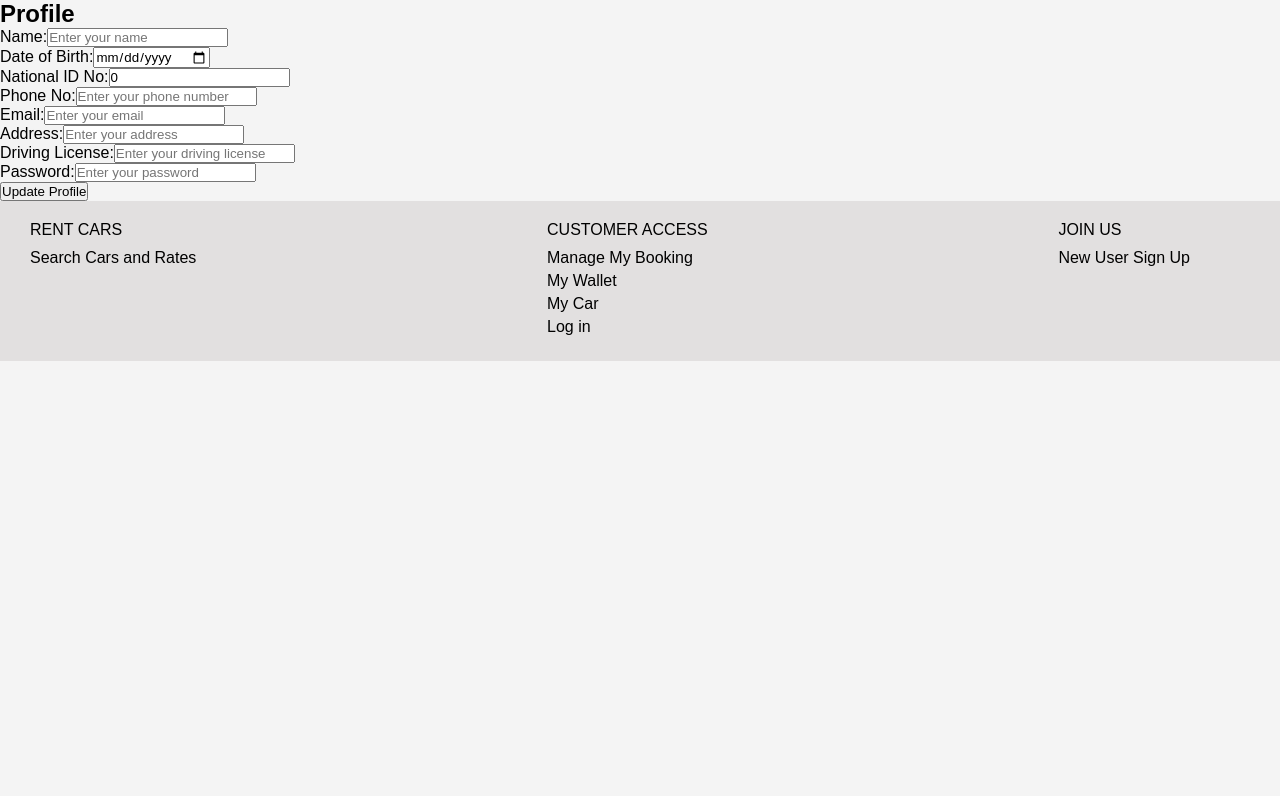
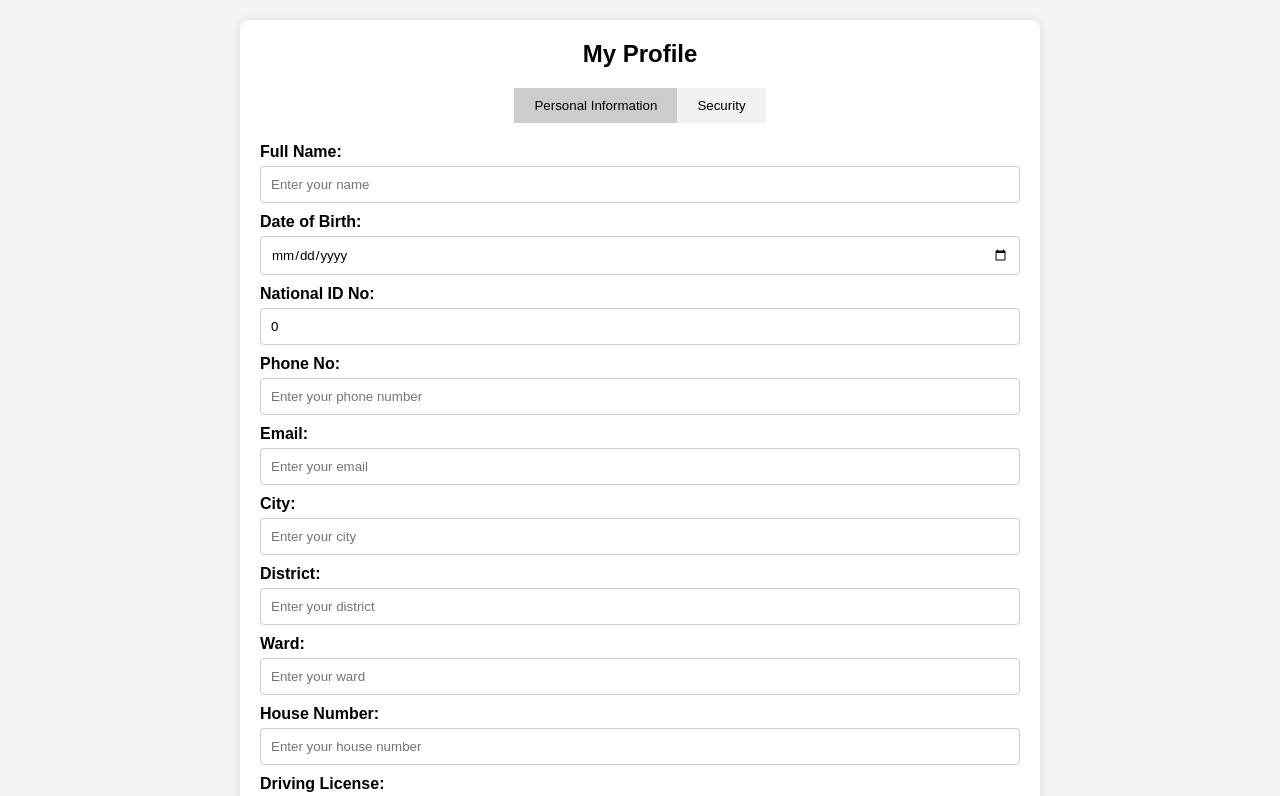
Before and after one commit to thanhsuy/TTDN-FrontEnd, a Next.js app: page /profile in a window 1280 px wide. Shown: the top 796 px of the page. Built offline with nearby package versions, Linux system fonts and the light colour scheme; no server answers.

Commit message:
Update FE 7/8

```diff
--- a/src/app/profile/page.tsx
+++ b/src/app/profile/page.tsx
@@ -2,29 +2,32 @@
 
 import React, { useEffect, useState } from "react";
 import { fetchProfile, updateProfile } from "../services/api";
-import { ProfileData } from "../interfaces"; // Import từ file interfaces.ts
+import { ProfileData } from "../interfaces";
 import { useRouter } from "next/navigation";
 import Head from "next/head";
 import Footer from "@/components/Footerowner";
-import "../styles.css";
 import { getUser } from "@/components/UserInfo";
 import Navbar from "../../components/Navbarowner";
+import "../styles.css";
+import "./profile.css";
 
 const ProfilePage: React.FC = () => {
   const router = useRouter();
   const [user, setUser] = useState<{ result: { name: string; role: string } } | null>(null);
   const [profileData, setProfileData] = useState<ProfileData>({
-    iduser: 0, // Chuyển thành số
+    iduser: 0,
     name: "",
     dateofbirth: "",
-    nationalidno: 0, // Giữ nguyên kiểu number
+    nationalidno: 0,
     phoneno: "",
     email: "",
     address: "",
     drivinglicense: "",
     password: "",
-    // role: '',
-    // wallet: 0, // Giữ nguyên kiểu number
+    housenumber: "",
+    ward: "",
+    district: "",
+    city: ""
   });
 
   useEffect(() => {
@@ -43,13 +46,25 @@ const ProfilePage: React.FC = () => {
       try {
         const data = await fetchProfile();
         console.log("Fetched profile:", data);
-        setProfileData(data.result);
+        const addressParts = data.result.address.split(",");
+        const addressReverse = addressParts.reverse();
+
+        setProfileData({
+          ...data.result,
+          housenumber: addressReverse[3] || "",
+          ward: addressReverse[2] || "",
+          district: addressReverse[1] || "",
+          city: addressReverse[0] || ""
+        });
       } catch (error) {
         console.error("Error fetching profile:", error);
       }
     };
 
     fetchData();
+
+    // Open the Personal Information tab by default
+    (document.getElementById("defaultOpen") as HTMLElement).click();
   }, []);
 
   const handleInputChange = (e: React.ChangeEvent<HTMLInputElement>) => {
@@ -58,22 +73,38 @@ const ProfilePage: React.FC = () => {
       ...profileData,
       [name]: ["iduser", "nationalidno", "wallet"].includes(name)
         ? Number(value)
-        : value, // Chuyển đổi giá trị thành số nếu cần thiết
+        : value,
     });
   };
 
   const handleSubmit = async (e: React.FormEvent) => {
     e.preventDefault();
     try {
-      const data = await updateProfile(profileData.iduser, profileData);
+      const updatedProfileData = {
+        ...profileData,
+        address: `${profileData.housenumber},${profileData.ward},${profileData.district},${profileData.city}`
+      };
+      const data = await updateProfile(profileData.iduser, updatedProfileData);
       router.back();
       console.log("Profile updated:", data);
-      // Hiển thị thông báo thành công hoặc cập nhật giao diện người dùng
     } catch (error) {
       console.error("Error updating profile:", error);
-      // Hiển thị thông báo lỗi cho người dùng
     }
   };
+
+  const openTab = (evt: React.MouseEvent<HTMLButtonElement>, tabName: string) => {
+    let i, tabcontent, tablinks;
+    tabcontent = document.getElementsByClassName("tabcontent");
+    for (i = 0; i < tabcontent.length; i++) {
+      (tabcontent[i] as HTMLElement).style.display = "none";
+    }
+    tablinks = document.getElementsByClassName("tablinks");
+    for (i = 0; i < tablinks.length; i++) {
+      (tablinks[i] as HTMLElement).className = tablinks[i].className.replace(" active", "");
+    }
+    (document.getElementById(tabName) as HTMLElement).style.display = "block";
+    evt.currentTarget.className += " active";
+  }
 
   return (
     <>
@@ -82,11 +113,16 @@ const ProfilePage: React.FC = () => {
         <link rel="stylesheet" href="styles.css" />
       </Head>
       {user && <Navbar name={user.result.name} role={user.result.role} />}
-    <div>
-      <h2>Profile</h2>
-      <form onSubmit={handleSubmit}>
-        <div>
-          <label htmlFor="name">Name:</label>
+      <div className="profile-container">
+        <h2>My Profile</h2>
+        <div className="tabs">
+          <button className="tablinks" id="defaultOpen" onClick={(e) => openTab(e, 'PersonalInfo')}>Personal Information</button>
+          <button className="tablinks" onClick={(e) => openTab(e, 'Security')}>Security</button>
+        </div>
+        <div id="PersonalInfo" className="tabcontent">
+          <form className="profile-form" onSubmit={handleSubmit}>
+            <div className="form-group">
+              <label htmlFor="name">Full Name:</label>
               <input
                 type="text"
                 id="name"
@@ -96,7 +132,7 @@ const ProfilePage: React.FC = () => {
                 placeholder="Enter your name"
               />
             </div>
-        <div>
+            <div className="form-group">
               <label htmlFor="dateofbirth">Date of Birth:</label>
               <input
                 type="date"
@@ -104,10 +140,9 @@ const ProfilePage: React.FC = () => {
                 name="dateofbirth"
                 value={profileData.dateofbirth}
                 onChange={handleInputChange}
-            placeholder="Enter your date of birth"
               />
             </div>
-        <div>
+            <div className="form-group">
               <label htmlFor="nationalidno">National ID No:</label>
               <input
                 type="number"
@@ -118,7 +153,7 @@ const ProfilePage: React.FC = () => {
                 placeholder="Enter your national ID number"
               />
             </div>
-        <div>
+            <div className="form-group">
               <label htmlFor="phoneno">Phone No:</label>
               <input
                 type="text"
@@ -129,7 +164,7 @@ const ProfilePage: React.FC = () => {
                 placeholder="Enter your phone number"
               />
             </div>
-        <div>
+            <div className="form-group">
               <label htmlFor="email">Email:</label>
               <input
                 type="email"
@@ -140,18 +175,51 @@ const ProfilePage: React.FC = () => {
                 placeholder="Enter your email"
               />
             </div>
-        <div>
-          <label htmlFor="address">Address:</label>
+            <div className="form-group">
+              <label htmlFor="city">City:</label>
               <input
                 type="text"
-            id="address"
-            name="address"
-            value={profileData.address}
+                id="city"
+                name="city"
+                value={profileData.city}
                 onChange={handleInputChange}
-            placeholder="Enter your address"
+                placeholder="Enter your city"
               />
             </div>
-        <div>
+            <div className="form-group">
+              <label htmlFor="district">District:</label>
+              <input
+                type="text"
+                id="district"
+                name="district"
+                value={profileData.district}
+                onChange={handleInputChange}
+                placeholder="Enter your district"
+              />
+            </div>
+            <div className="form-group">
+              <label htmlFor="ward">Ward:</label>
+              <input
+                type="text"
+                id="ward"
+                name="ward"
+                value={profileData.ward}
+                onChange={handleInputChange}
+                placeholder="Enter your ward"
+              />
+            </div>
+            <div className="form-group">
+              <label htmlFor="housenumber">House Number:</label>
+              <input
+                type="text"
+                id="housenumber"
+                name="housenumber"
+                value={profileData.housenumber}
+                onChange={handleInputChange}
+                placeholder="Enter your house number"
+              />
+            </div>
+            <div className="form-group">
               <label htmlFor="drivinglicense">Driving License:</label>
               <input
                 type="text"
@@ -162,41 +230,40 @@ const ProfilePage: React.FC = () => {
                 placeholder="Enter your driving license"
               />
             </div>
-        <div>
-          <label htmlFor="password">Password:</label>
+            <div className="form-buttons">
+              <button type="submit">Save</button>
+              <button type="button" onClick={() => router.back()}>Cancel</button>
+            </div>
+          </form>
+        </div>
+        <div id="Security" className="tabcontent">
+          <form className="profile-form">
+            <div className="form-group">
+              <label htmlFor="password">New Password:</label>
               <input
                 type="password"
                 id="password"
                 name="password"
-            value={profileData.password}
+                // value={profileData.password}
                 onChange={handleInputChange}
-            placeholder="Enter your password"
+                placeholder="Enter your new password"
               />
             </div>
-        {/* <div>
-          <label htmlFor="role">Role:</label>
+            <div className="form-group">
+              <label htmlFor="confirmpassword">Confirm Password:</label>
               <input
-            type="text"
-            id="role"
-            name="role"
-            value={profileData.role}
-            onChange={handleInputChange}
-            placeholder="Enter your role"
+                type="password"
+                id="confirmpassword"
+                name="confirmpassword"
+                placeholder="Confirm your new password"
               />
             </div>
-        <div>
-          <label htmlFor="wallet">Wallet:</label>
-          <input
-            type="number"
-            id="wallet"
-            name="wallet"
-            value={profileData.wallet}
-            onChange={handleInputChange}
-            placeholder="Enter your wallet amount"
-          />
-        </div> */}
-        <button type="submit">Update Profile</button>
+            <div className="form-buttons">
+              <button type="submit">Save</button>
+              <button type="button" onClick={() => router.back()}>Cancel</button>
+            </div>
           </form>
+        </div>
       </div>
       <Footer/>
     </>
--- /dev/null
+++ b/src/app/profile/profile.css
@@ -0,0 +1,98 @@
+body {
+  font-family: Arial, sans-serif;
+}
+
+.profile-container {
+  max-width: 800px;
+  margin: 20px auto;
+  padding: 20px;
+  background: #fff;
+  border-radius: 8px;
+  box-shadow: 0 0 10px rgba(0, 0, 0, 0.1);
+}
+
+.profile-container h2 {
+  text-align: center;
+  margin-bottom: 20px;
+}
+
+.tabs {
+  display: flex;
+  justify-content: center;
+  margin-bottom: 20px;
+}
+
+.tablinks {
+  padding: 10px 20px;
+  border: none;
+  background: #f1f1f1;
+  cursor: pointer;
+  transition: background 0.3s;
+}
+
+.tablinks:hover {
+  background: #ddd;
+}
+
+.tablinks.active {
+  background: #ccc;
+}
+
+.tabcontent {
+  display: none;
+}
+
+.tabcontent.active {
+  display: block;
+}
+
+.profile-form {
+  display: flex;
+  flex-direction: column;
+  gap: 10px;
+}
+
+.form-group {
+  display: flex;
+  flex-direction: column;
+}
+
+.form-group label {
+  margin-bottom: 5px;
+  font-weight: bold;
+}
+
+.form-group input {
+  padding: 10px;
+  border: 1px solid #ccc;
+  border-radius: 4px;
+}
+
+.form-buttons {
+  display: flex;
+  gap: 10px;
+  justify-content: flex-end;
+  margin-top: 20px;
+}
+
+.form-buttons button {
+  padding: 10px 20px;
+  border: none;
+  background: #007BFF;
+  color: #fff;
+  cursor: pointer;
+  border-radius: 4px;
+  transition: background 0.3s;
+}
+
+.form-buttons button:hover {
+  background: #0056b3;
+}
+
+.form-buttons button[type="button"] {
+  background: #6c757d;
+}
+
+.form-buttons button[type="button"]:hover {
+  background: #5a6268;
+}
```
Also changed, not shown: src/app/interfaces.ts (+7 -5 lines). Lines whose indentation alone changed are shown as unchanged.
